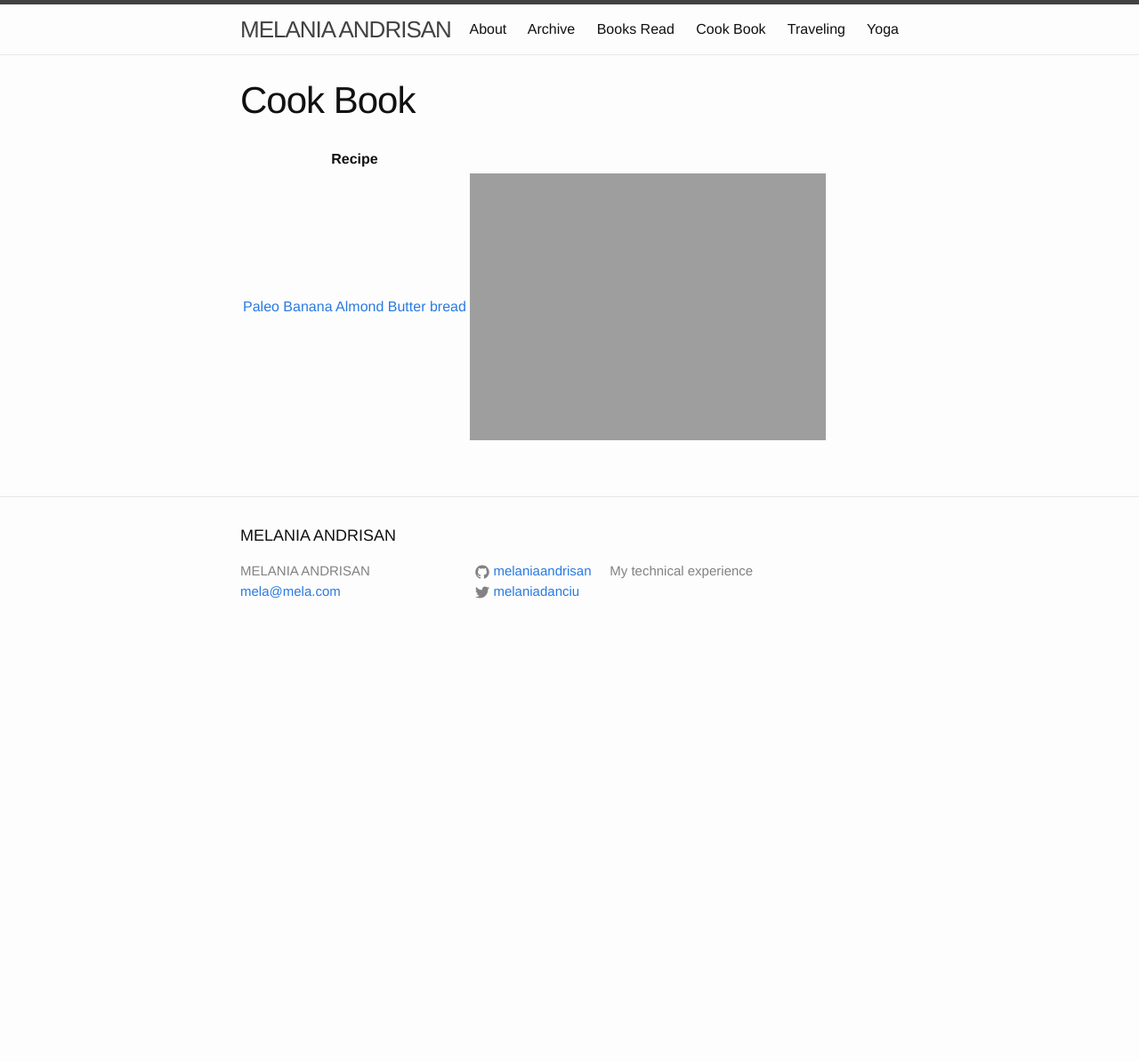
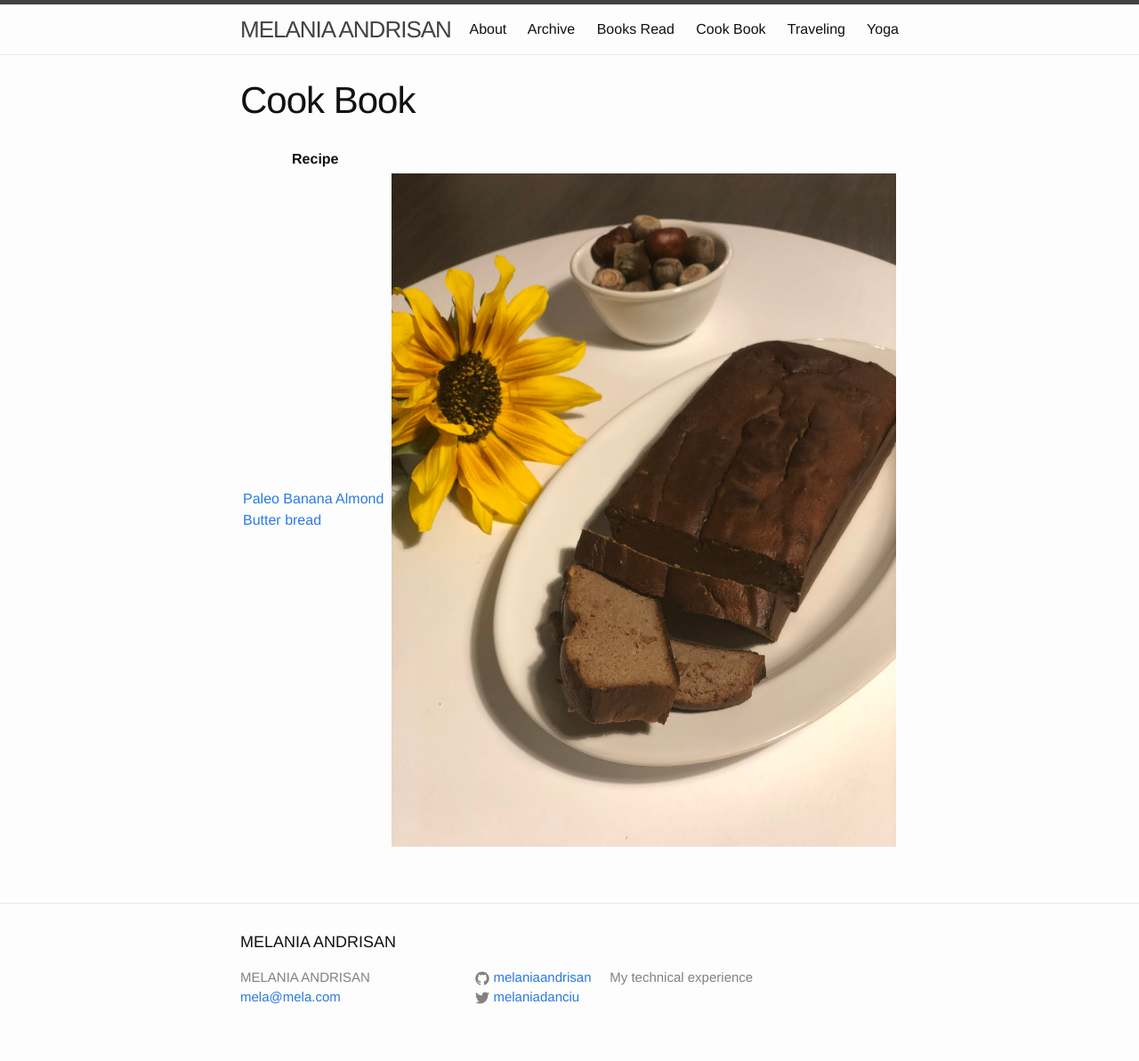
Before and after one commit to melaniaandrisan/melaniaandrisan.github.io, a Jekyll site: the page built from food_history.md, in a window 1280 px wide. Shown: the whole page at 89% size. Built offline with Jekyll 4.4.1, drawn with Linux system fonts in a browser that asks for light colours; comment, search, counter and statistics services are not loaded; before the commit the page ends 900 px from its top, so only the background shows below that.

Commit message:
Update food_history.md

```diff
--- a/food_history.md
+++ b/food_history.md
@@ -6,5 +6,5 @@ permalink: /foodhistory/
 
 
 |Recipe| |
-|---|---|
-|[Paleo Banana Almond Butter bread](http://mela.ro/food/2018/09/25/Paleo-banana-bread/)|![Paleo Bread]({{ site.url }}/assets/paleo_banana_bread.JPG =50x90)|
+|--------|---|
+|[Paleo Banana Almond Butter bread](http://mela.ro/food/2018/09/25/Paleo-banana-bread/)|![Paleo Bread]({{ site.url }}/assets/paleo_banana_bread.JPG)|
```
